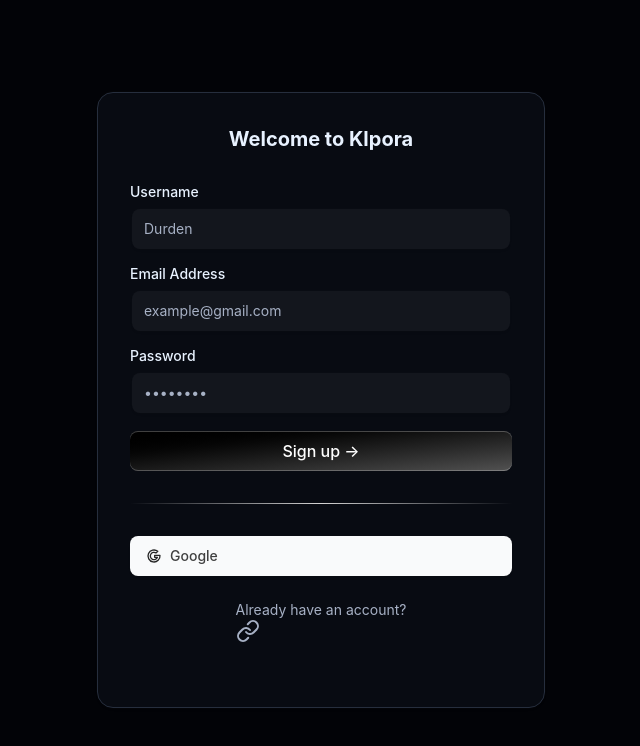
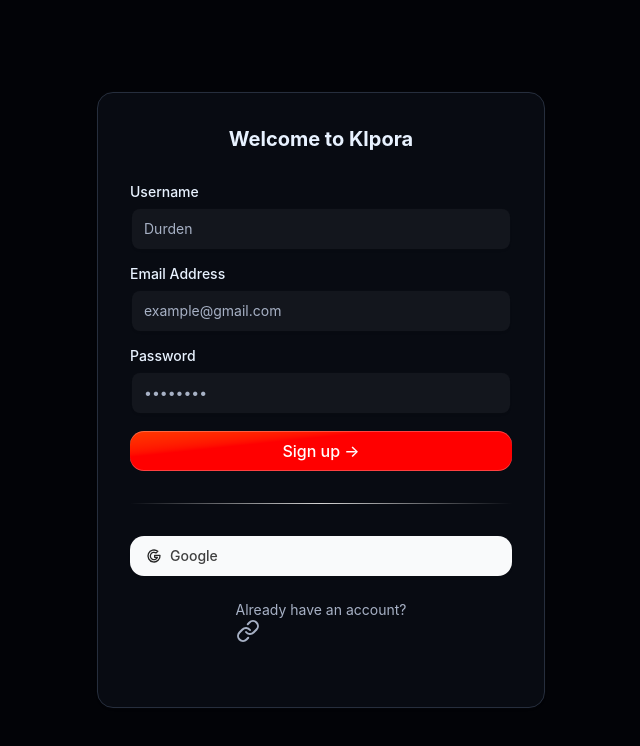
Before and after one commit to lenz-B/klypora-web, a Next.js app: page /register in a window 1280 px wide. Shown: the top 746 px of the page, without its empty margins (319-959 px from the left). Built offline with nearby package versions, Linux system fonts and the light colour scheme.

Commit message:
signup button

```diff
--- a/src/app/globals.css
+++ b/src/app/globals.css
@@ -25,6 +25,12 @@
   --warning: oklch(0.7 0.15 100);
   --success: oklch(0.7 0.15 160);
   --info: oklch(0.7 0.15 260);
+
+  /* Main color shades */
+  --primary-light: oklch(0.757 0.415 44.186);
+  --primary-lighter: oklch(0.857 0.415 44.186);
+  --primary-dark: oklch(0.557 0.415 44.186);
+  --primary-darker: oklch(0.457 0.415 44.186);
 
   /* Typography system */
   --font-family: "Inter", sans-serif;
@@ -54,6 +60,7 @@
   --muted: var(--bg-light);
   --muted-foreground: var(--text-muted);
   --accent: var(--highlight);
+  --accent-dark: oklch(0.657 0.415 44.186);
   --accent-foreground: var(--text);
   --destructive: var(--danger);
   --destructive-foreground: var(--text);
@@ -255,3 +262,12 @@
 @utility flex-center {
   @apply flex justify-center items-center;
 }
+
+@layer utilities {
+  .from-accent {
+    --tw-gradient-from: oklch(0.97 0.415 44.186);
+  }
+  .to-accent-dark {
+    --tw-gradient-to: oklch(0.87 0.415 44.186);
+  }
+}
--- a/src/components/signup-form.tsx
+++ b/src/components/signup-form.tsx
@@ -40,7 +40,12 @@ export function SignupForm() {
         </LabelInputContainer>
 
         <button
-          className="group/btn relative block h-10 w-full rounded-md bg-gradient-to-br from-black to-neutral-600 font-medium text-white shadow-[0px_1px_0px_0px_#ffffff40_inset,0px_-1px_0px_0px_#ffffff40_inset] dark:bg-zinc-800 dark:from-zinc-900 dark:to-zinc-900 dark:shadow-[0px_1px_0px_0px_#27272a_inset,0px_-1px_0px_0px_#27272a_inset]"
+          // className="group/btn relative block h-10 w-full rounded-xl bg-gradient-to-br from-accent to-neutral-900 font-medium text-white shadow-input"
+          // className="group/btn relative block h-10 w-full rounded-md bg-gradient-to-br from-black to-neutral-600 font-medium text-white shadow-[0px_1px_0px_0px_#ffffff40_inset,0px_-1px_0px_0px_#ffffff40_inset] dark:bg-zinc-800 dark:from-zinc-900 dark:to-zinc-900 dark:shadow-[0px_1px_0px_0px_#27272a_inset,0px_-1px_0px_0px_#27272a_inset]"
+          className="group/btn relative block h-10 w-full rounded-xl
+          bg-gradient-to-br from-accent to-accent-dark font-medium
+          text-white shadow-[0px_1px_0px_0px_#ffffff40_inset,0px_-1px_0px_0px_#ffffff40_inset]
+          transition-colors duration-300 hover:from-accent/80 hover:to-accent/90"
           type="submit"
         >
           Sign up &rarr;
@@ -51,7 +56,7 @@ export function SignupForm() {
 
         <div className="flex flex-col space-y-4">
           <button
-            className="group/btn shadow-input relative flex h-10 w-full items-center justify-start space-x-2 rounded-md bg-gray-50 px-4 font-medium text-black dark:bg-zinc-900 dark:shadow-[0px_0px_1px_1px_#262626]"
+            className="group/btn shadow-input relative flex h-10 w-full items-center justify-start space-x-2 rounded-xl bg-gray-50 px-4 font-medium text-black dark:bg-zinc-900 dark:shadow-[0px_0px_1px_1px_#262626]"
             type="submit"
           >
             <IconBrandGoogle className="h-4 w-4 text-neutral-800 dark:text-neutral-300" />
@@ -77,12 +82,8 @@ export function SignupForm() {
 
 const BottomGradient = () => {
   return (
-    // <>
-    //   <span className="absolute inset-x-0 -bottom-px block h-px w-full bg-gradient-to-r from-transparent via-cyan-500 to-transparent opacity-0 transition duration-500 group-hover/btn:opacity-100" />
-    //   <span className="absolute inset-x-10 -bottom-px mx-auto block h-px w-1/2 bg-gradient-to-r from-transparent via-indigo-500 to-transparent opacity-0 blur-sm transition duration-500 group-hover/btn:opacity-100" />
-    // </>
     <>
-    <span className="absolute inset-x-0 -bottom-px block h-px w-full bg-gradient-to-r from-transparent via-highlight to-transparent opacity-0 transition duration-500 group-hover/btn:opacity-100" />
+    <span className="absolute inset-x-0 -bottom-px block h-px w-full bg-gradient-to-r from-transparent via-white to-transparent opacity-0 transition duration-500 group-hover/btn:opacity-100" />
     <span className="absolute inset-x-10 -bottom-px mx-auto block h-px w-1/2 bg-gradient-to-r from-transparent via-primary to-transparent opacity-0 blur-sm transition duration-500 group-hover/btn:opacity-100" />
     </>
   );
--- a/tailwind.config.ts
+++ b/tailwind.config.ts
@@ -48,8 +48,9 @@ module.exports = {
           foreground: "hsl(var(--muted-foreground))"
         },
         accent: {
-          DEFAULT: "hsl(var(--accent))",
-          foreground: "hsl(var(--accent-foreground))"
+          DEFAULT: 'color(oklch var(--accent))',
+          dark: 'color(oklch var(--accent-dark))',
+          foreground: "hsl(var(--accent-foreground))",
         },
         destructive: {
           DEFAULT: "hsl(var(--destructive))",
```
